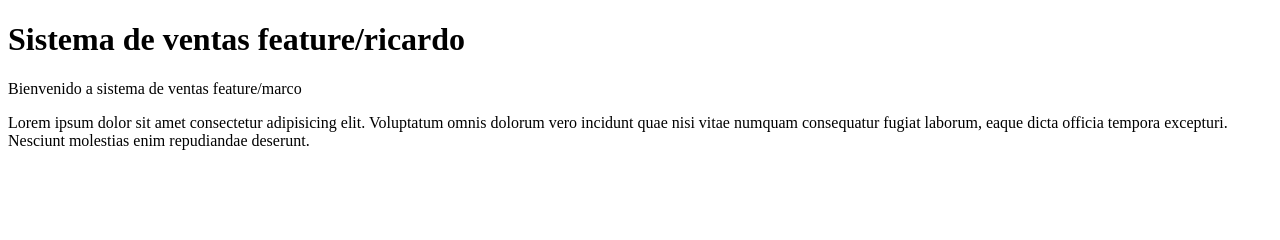
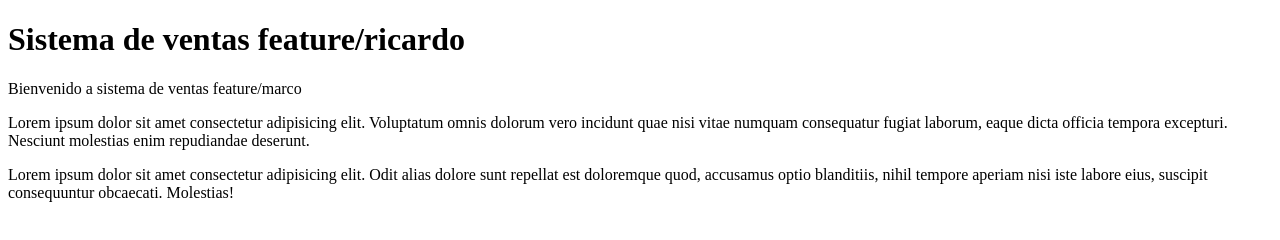
Before and after one commit to ricardohc/app-demo, a plain HTML site: page index.html in a window 1280 px wide. Drawn offline with Linux system fonts and the light colour scheme.

Commit message:
feat: WRDA-100 agregando aside

```diff
--- a/index.html
+++ b/index.html
@@ -9,5 +9,8 @@
     <h1>Sistema de ventas feature/ricardo</h1>
     <footer>Bienvenido a sistema de ventas feature/marco</footer>
     <p>Lorem ipsum dolor sit amet consectetur adipisicing elit. Voluptatum omnis dolorum vero incidunt quae nisi vitae numquam consequatur fugiat laborum, eaque dicta officia tempora excepturi. Nesciunt molestias enim repudiandae deserunt.</p>
+
+
+    <aside>Lorem ipsum dolor sit amet consectetur adipisicing elit. Odit alias dolore sunt repellat est doloremque quod, accusamus optio blanditiis, nihil tempore aperiam nisi iste labore eius, suscipit consequuntur obcaecati. Molestias!</aside>
 </body>
 </html>
```
